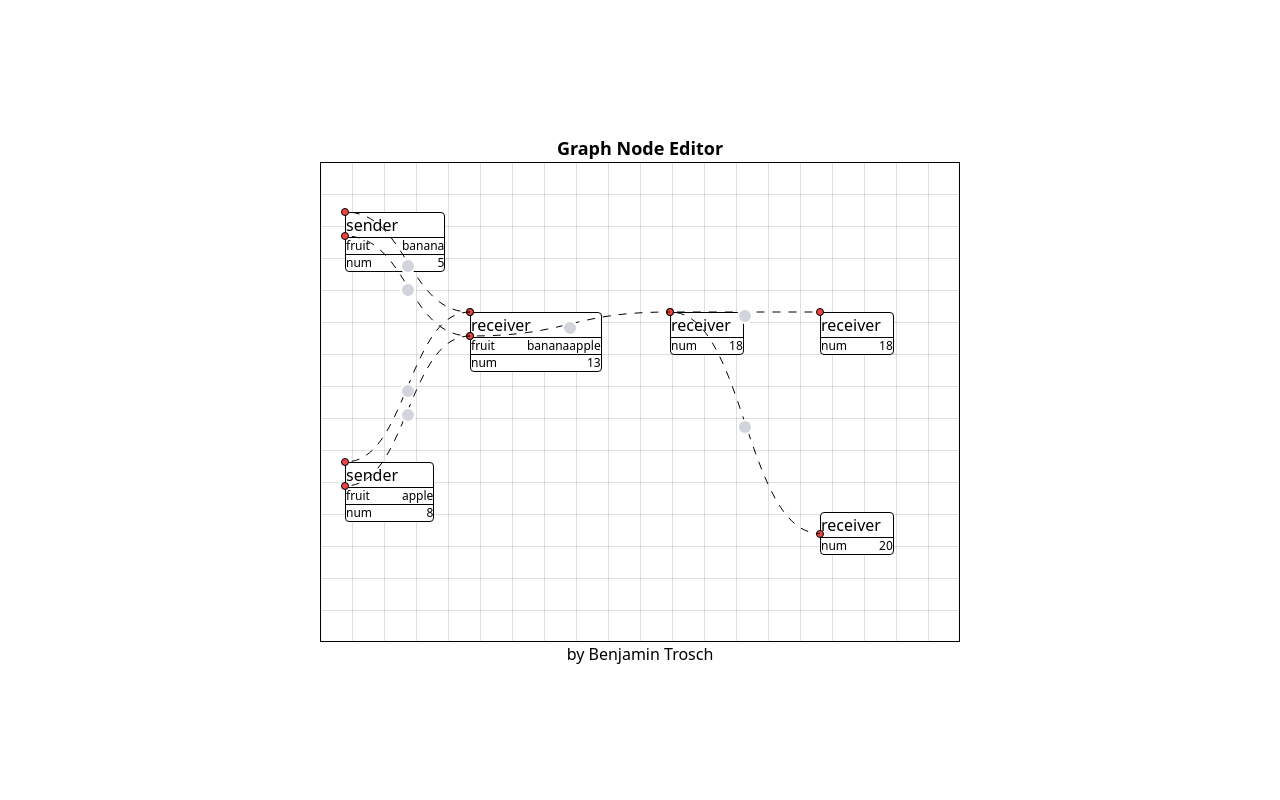
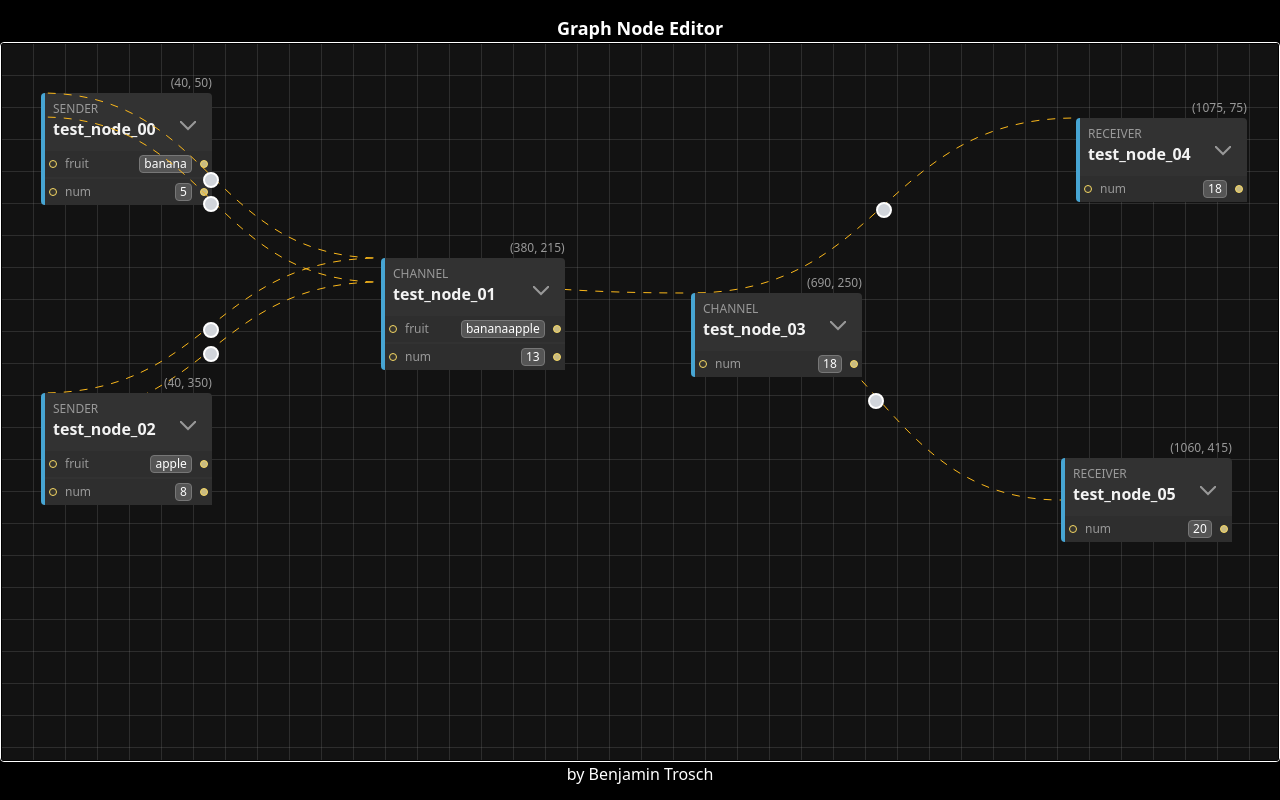
Before and after one commit to benjitrosch/graph-node-editor, a Next.js app: page / in a window 1280 px wide. Built offline with nearby package versions, Linux system fonts and the light colour scheme.

Commit message:
added temp styling to project

```diff
--- a/components/Connector.tsx
+++ b/components/Connector.tsx
@@ -1,4 +1,5 @@
-import { FC, useEffect, useRef } from "react"
+import { CSSProperties, FC, useEffect, useRef } from "react"
+import clsx from 'clsx'
 
 import { Position } from "../types/bounds"
 import useDrag, { DragState } from "../hooks/useDrag"
@@ -9,6 +10,9 @@ type Props = {
     position: Position
     offset: Position
     radius: number
+    hasConnection: boolean
+    className?: string,
+    style?: CSSProperties
     setConnectorPoints: (mouse: Position) => void
     deselectConnector: () => void
     connectNodeDataRows: (nodeId: number, dataId: number) => void
@@ -20,6 +24,9 @@ const Connector: FC<Props> = ({
     position,
     offset,
     radius,
+    hasConnection,
+    className,
+    style,
     setConnectorPoints,
     deselectConnector,
     connectNodeDataRows,
@@ -27,6 +34,11 @@ const Connector: FC<Props> = ({
     const { x, y } = position
     const { elementBelow, state, mouse, ref } = useDrag(x, y, offset.x, offset.y)
     const prevState = useRef<DragState>(DragState.IDLE)
+
+    const classes = clsx(
+        `absolute rounded-full bg-[${hasConnection ? '#c9bb82' : '#38362f'}] border border-[#f7d964] cursor-crosshair`,
+        className,
+    )
 
     useEffect(() => {
         if (state === DragState.MOVE) {
@@ -61,8 +73,9 @@ const Connector: FC<Props> = ({
         <div
             id={`connector_node_${nodeId}_data_${dataId}`}
             ref={ref}
-            className="absolute z-30 bg-red-500 rounded-full border border-black cursor-crosshair"
+            className={classes}
             style={{
+                ...style,
                 width: radius,
                 height: radius,
                 marginLeft: x + offset.x,
--- a/components/DataRow.tsx
+++ b/components/DataRow.tsx
@@ -13,11 +13,24 @@ const DataRow =
 }: Props<T>): JSX.Element => {
     return (
         <div
-        className="relative w-full h-fit flex items-center justify-between gap-8 border-t border-black text-xs"
-    >
-        <span>{title}</span>
-        <span>{value}</span>
-    </div>
+            className="relative w-full h-fit flex items-center justify-between gap-8 p-1 bg-[#2e2e2e] border-t-2 border-[#323232] text-[#999999] text-xs"
+        >
+            <div className="flex items-center gap-2">
+                <div className="w-2 h-2 rounded-full bg-[#38362f] border border-[#f7d964]" />
+
+                <span>{title}</span>
+            </div>
+
+            <div className="flex items-center gap-2">
+                <span
+                    className="px-1 text-white bg-[#555555] border border-[#777777] rounded"
+                >
+                    {value}
+                </span>
+
+                <div className="w-2 h-2 rounded-full bg-[#c9bb82] border border-[#f7d964]" />
+            </div>
+        </div>
     )
 }
 
--- a/components/Graph.tsx
+++ b/components/Graph.tsx
@@ -1,10 +1,10 @@
-import { FC, useEffect, useState } from "react"
+import { createRef, FC, RefObject, useEffect, useRef, useState } from "react"
 
 import { Position } from "../types/bounds"
 import { NodeDataConnection, NodeDataConnectionTypes, NodeDataRowRef, NodeMeta } from "../types/nodes"
 import useDrag from "../hooks/useDrag"
 
-import Node from '../components/Node'
+import Node, { NodeRef } from '../components/Node'
 import Background from "./Background"
 import DataRow from "./DataRow"
 import Connector from "./Connector"
@@ -21,6 +21,7 @@ const Graph: FC<Props> = ({
     height = 1080,
 }) => {
     const [nodes, setNodes] = useState<NodeMeta[]>(data)
+    const nodeRefs = useRef<RefObject<NodeRef>[]>([])
     const [activeNode, setActiveNode] = useState<number>(-1)
     const [dataRowRefs, setDataRowRefs] = useState<NodeDataRowRef[]>([])
 
@@ -36,12 +37,18 @@ const Graph: FC<Props> = ({
     }
 
     const lineStyle = {
-        stroke: "#000000",
+        stroke: "#fbb81b",
         strokeWidth: "1"
     }
 
     const r = 8
     const buttonSize = 32
+
+    useEffect(() => {
+        for (let i = 0; i < nodes.length; i++) {
+            nodeRefs.current.push(createRef<NodeRef>())
+        }
+    }, [nodes.length])
 
     useEffect(() => {
         setOffset(position)
@@ -57,6 +64,7 @@ const Graph: FC<Props> = ({
         newNodes.push(node)
 
         setNodes(newNodes)
+        setActiveNode(id)
     }
 
     const deselectNode = () => {
@@ -65,8 +73,13 @@ const Graph: FC<Props> = ({
 
     const updateNodeMeta = (id: number, data: NodeMeta) => {
         const index = nodes.findIndex((node) => node.id === id)
+
+        const newSize = nodeRefs.current[index]?.current?.resize()
+        if (newSize) {
+            data.size = newSize
+        }
+
         const newNodes = [...nodes]
-
         newNodes.splice(index, 1, data)
 
         setNodes(newNodes)
@@ -134,8 +147,19 @@ const Graph: FC<Props> = ({
     }
 
     const connectNodeDataRows = (n0: number, d0: number, n1: number, d1: number) => {
+        if (n0 === n1) {
+            return
+        }
+
         const index = nodes.findIndex((node) => node.id === n0)
         const node = nodes[index]
+
+        const isConnected = node.connections.find((c) =>
+            c.dataId === d0 && c.to.nodeId === n1 && c.to.dataId === 1) != null
+
+        if (isConnected) {
+            return
+        }
 
         const connection: NodeDataConnection = {
             dataId: d0,
@@ -162,7 +186,8 @@ const Graph: FC<Props> = ({
 
     const checkDataSources = (id: number, data: number) => {
         const sources = nodes.reduce((values, node) => {
-            const connection = node.connections.find((c) => c.to.nodeId === id && c.to.dataId === data)
+            const connections = node.connections.filter((c) => c.to.nodeId === id && c.to.dataId === data)
+            connections.forEach((connection) => {
                 if (connection != null) {
                     const dataId = connection.dataId
                     const nodeData = node.data?.find((d) => d.id === dataId)
@@ -174,6 +199,7 @@ const Graph: FC<Props> = ({
                         values.push(value)
                     }
                 }
+            })
 
             return values
         }, [] as any[])
@@ -190,7 +216,7 @@ const Graph: FC<Props> = ({
 
     return (
         <div
-            className='relative z-0 overflow-hidden'
+            className='relative z-0 overflow-hidden bg-[#121212] border border-white rounded'
             style={{
                 width,
                 height
@@ -202,20 +228,60 @@ const Graph: FC<Props> = ({
                 className={`w-full h-full absolute z-10 cursor-move`}
             />
 
-            {nodes.map((node) => {
+            {nodes.map((node, i) => {
                 return (
                     <div key={node.id}>
                         <Node
+                            ref={nodeRefs.current[i]}
                             data={node}
                             offset={offset}
+                            isActive={node.id === activeNode}
                             selectNode={() => selectNode(node.id)}
                             deselectNode={deselectNode}
                             updateNodeMeta={(data: NodeMeta) => updateNodeMeta(node.id, data)}
+                            style={{
+                                zIndex: 20 + i,
+                            }}
                         >
                             {node.content}
                             {node.data?.map((data, i) => {
                                 const mod = checkDataSources(node.id, data.id)
                                 const value = mod ? data.value + mod : data.value
+
+                                const n0 = nodeById(node.id)
+                                const p0 = { x: n0.position.x, y: n0.position.y }
+                                const x0 = p0.x
+                                const y0 = p0.y + (n0.size.height * 0.5) + data.id * 24 // TODO: get ref of datarow to find pos
+
+                                const receiver = (<Connector
+                                                nodeId={node.id}
+                                                dataId={data.id}
+                                                position={{ x: x0 - (r * 0.5), y: y0 - (r * 0.5) }}
+                                                offset={offset}
+                                                radius={r}
+                                                hasConnection={nodes.find((n) => n.connections.find((c) => c.to.nodeId === node.id && c.to.dataId === data.id)) != null}
+                                                setConnectorPoints={(mouse: Position) => setConnectorPoints([{ x: x0 + offset.x, y: y0 + offset.y }, mouse])}
+                                                deselectConnector={() => setConnectorPoints(null)}
+                                                connectNodeDataRows={(n0: number, d0: number) => connectNodeDataRows(n0, d0, node.id, data.id)}
+                                                style={{
+                                                    zIndex: 20 + i
+                                                }}
+                                            />)
+
+                                const sender = (<Connector
+                                                nodeId={node.id}
+                                                dataId={data.id}
+                                                position={{ x: x0 + n0.size.width - (r * 0.5), y: y0 - (r * 0.5) }}
+                                                offset={offset}
+                                                radius={r}
+                                                hasConnection={n0.connections.find((c) => c.dataId === data.id) != null}
+                                                setConnectorPoints={(mouse: Position) => setConnectorPoints([{ x: x0 + n0.size.width + offset.x, y: y0 + offset.y }, mouse])}
+                                                deselectConnector={() => setConnectorPoints(null)}
+                                                connectNodeDataRows={(n1: number, d1: number) => connectNodeDataRows(node.id, data.id, n1, d1)}
+                                                style={{
+                                                    zIndex: 20 + i
+                                                }}
+                                            />)
 
                                 return (
                                     <DataRow
@@ -227,7 +293,7 @@ const Graph: FC<Props> = ({
                             })}
                         </Node>
 
-                        {node.data?.map((data) => {
+                        {/* {node.data?.map((data) => {
                             const n0 = nodeById(node.id)
                             const p0 = { x: n0.position.x, y: n0.position.y }
                             const x0 = p0.x
@@ -239,9 +305,13 @@ const Graph: FC<Props> = ({
                                             position={{ x: x0 - (r * 0.5), y: y0 - (r * 0.5) }}
                                             offset={offset}
                                             radius={r}
+                                            hasConnection={nodes.find((n) => n.connections.find((c) => c.to.nodeId === node.id && c.to.dataId === data.id)) != null}
                                             setConnectorPoints={(mouse: Position) => setConnectorPoints([{ x: x0 + offset.x, y: y0 + offset.y }, mouse])}
                                             deselectConnector={() => setConnectorPoints(null)}
                                             connectNodeDataRows={(n0: number, d0: number) => connectNodeDataRows(n0, d0, node.id, data.id)}
+                                            style={{
+                                                zIndex: 20 + i
+                                            }}
                                         />)
 
                             const sender = (<Connector
@@ -250,9 +320,13 @@ const Graph: FC<Props> = ({
                                             position={{ x: x0 + n0.size.width - (r * 0.5), y: y0 - (r * 0.5) }}
                                             offset={offset}
                                             radius={r}
+                                            hasConnection={n0.connections.find((c) => c.dataId === data.id) != null}
                                             setConnectorPoints={(mouse: Position) => setConnectorPoints([{ x: x0 + n0.size.width + offset.x, y: y0 + offset.y }, mouse])}
                                             deselectConnector={() => setConnectorPoints(null)}
                                             connectNodeDataRows={(n1: number, d1: number) => connectNodeDataRows(node.id, data.id, n1, d1)}
+                                            style={{
+                                                zIndex: 20 + i
+                                            }}
                                         />)
 
                             return (
@@ -263,24 +337,37 @@ const Graph: FC<Props> = ({
                                     {node.type == (node.type | NodeDataConnectionTypes.SENDER) && sender}
                                 </div>
                             )
-                        })}
+                        })} */}
 
                         {node.connections.map((connection, i) => {
                             const { x, y } = getMidpointBetweenConnectors(node, connection)
+
+                            const style = {...lineStyle}
+                            if (node.id === activeNode) {
+                                style.stroke = "#54ba08"
+                                style.strokeWidth = "2"
+                            }
+                            if (connection.to.nodeId === activeNode) {
+                                style.stroke = "#aa44dd"
+                                style.strokeWidth = "2"
+                            }
 
                             return (
                                 <div
                                     key={`node_${node.id}_connection_${i}_${i}`}
                                 >
                                     <svg
-                                        className='absolute z-50 pointer-events-none'
+                                        className='absolute pointer-events-none'
+                                        style={{
+                                            zIndex: 20 + i
+                                        }}
                                         {...svgSizeProps}
                                     >
                                         <path
                                             className='path'
                                             d={drawConnectorPath(node, connection)}
                                             fill="none"
-                                            {...lineStyle}
+                                            {...style}
                                         />
                                         <foreignObject
                                             className="block overflow-hidden"
@@ -290,7 +377,7 @@ const Graph: FC<Props> = ({
                                             y={y - buttonSize * 0.25}
                                         >
                                             <button
-                                                className="w-4 h-4 z-50 text-xs text-white bg-gray-300 border-2 border-white rounded-full cursor-pointer pointer-events-auto"
+                                                className="w-4 h-4 text-xs text-white bg-gray-300 border-2 border-white rounded-full cursor-pointer pointer-events-auto"
                                                 onClick={() => disconnectNodeDataRows(node.id, connection.dataId, connection.to.nodeId, connection.to.dataId)}
                                             />
                                         </foreignObject>
--- a/components/Node.tsx
+++ b/components/Node.tsx
@@ -1,14 +1,28 @@
 /* eslint-disable react-hooks/exhaustive-deps */
-import { CSSProperties, FC, ReactNode, useEffect } from "react"
+import {
+    CSSProperties,
+    forwardRef,
+    ReactNode,
+    useEffect,
+    useImperativeHandle,
+    useState,
+} from "react"
 import clsx from 'clsx'
 
-import { Position } from "../types/bounds"
-import { NodeMeta } from "../types/nodes"
+import { Position, Size } from "../types/bounds"
+import { NodeDataConnectionTypes, NodeMeta } from "../types/nodes"
 import useDrag, { DragState } from "../hooks/useDrag"
+
+export type NodeRef = {
+    id: number,
+    meta: NodeMeta,
+    resize: () => Size
+}
 
 type Props = {
     data: NodeMeta
     offset: Position
+    isActive: boolean
     children: ReactNode
     className?: string,
     style?: CSSProperties
@@ -17,73 +31,142 @@ type Props = {
     updateNodeMeta: (data: NodeMeta) => void
 }
 
-const Node: FC<Props> = ({
+const Node = forwardRef(({
     data,
     offset,
+    isActive,
     children,
     className,
     style,
     selectNode,
     deselectNode,
-    updateNodeMeta
-}) => {
+    updateNodeMeta,
+}: Props, ref) => {
     const { position } = data
-    const { state, position: elementPosition, ref } = useDrag(position.x, position.y, -offset.x, -offset.y)
+    const { state, position: elementPosition, ref: dragRef } = useDrag(position.x, position.y, -offset.x, -offset.y)
+
+    const [expanded, toggleExpanded] = useState<boolean>(true)
 
     const classes = clsx(
-        "absolute w-fit h-fit z-20 bg-white border border-black rounded cursor-pointer select-none",
+        "absolute w-fit h-fit bg-[#323232] border-l-4 border-[#47a5d3] rounded cursor-pointer select-none",
         className,
         {
-            "active": state === DragState.MOVE || state === DragState.ACTIVE,
+            "move": state === DragState.MOVE || state === DragState.ACTIVE,
+            "active": isActive
         }
     )
+
+    useImperativeHandle(ref, () => ({
+        id: data.id,
+        meta: data,
+        resize: () => {
+            const element = dragRef.current
+            if (element != null) {
+                return {
+                    width: element.offsetWidth,
+                    height: element.offsetHeight,
+                }
+            } else {
+                return data.size
+            }
+        }
+    }), [dragRef.current])
 
     useEffect(() => {
         if (state === DragState.ACTIVE) {
             selectNode()
         }
 
-        if (state === DragState.IDLE) {
-            deselectNode()
-        }
+        // if (state === DragState.IDLE) {
+        //     deselectNode()
+        // }
     }, [state])
 
     useEffect(() => {
-        const element = ref.current
-        if (element != null) {
         updateNodeMeta({
             ...data,
             position: {
                 x: elementPosition.x,
                 y: elementPosition.y,
-                },
-                size: {
-                    width: element.offsetWidth,
-                    height: element.offsetHeight,
             }
         })
+    }, [elementPosition, dragRef.current])
+
+    const nodeTypeToString = (type: NodeDataConnectionTypes) => {
+        switch (type) {
+            case NodeDataConnectionTypes.RECEIVER:
+                return 'RECEIVER'
+
+            case NodeDataConnectionTypes.CHANNEL:
+                return 'CHANNEL'
+
+            case NodeDataConnectionTypes.SENDER:
+                return 'SENDER'
         }
-    }, [elementPosition, ref.current])
+    }
 
     return (
         <div
-            ref={ref}
+            ref={dragRef}
+            className={classes}
             style={{
                 ...style,
                 marginLeft: elementPosition.x + offset.x,
                 marginTop: elementPosition.y + offset.y,
             }}
-            className={classes}
         >
-            {children}
+            <span className="absolute top-[-18px] right-0 text-[#999999] text-xs">({position.x}, {position.y})</span>
+
+            <div className="flex items-center justify-between gap-8 p-2">
+                <div className="flex flex-col">
+                    <span
+                        className="font-light text-xs text-[#999999]"
+                    >
+                        {nodeTypeToString(data.type)}
+                    </span>
+
+                    <span
+                        className="font-semibold text-[#f3f3f3]"
+                    >
+                        {data.title}
+                    </span>
+                </div>
+
+                <svg
+                    width="16px"
+                    height="16px"
+                    viewBox="0 0 16 16"
+                    onClick={() => toggleExpanded(!expanded)}
+                    className="cursor-pointer transition-all"
+                    style={{
+                        transform: `rotate(${expanded ? 90 : 0}deg)`,
+                        transformOrigin: 'left',
+                    }}
+                >
+                    <path
+                        fill="none"
+                        stroke="#999999"
+                        strokeWidth="2"
+                        d="M0 0 L8 8 L0 16"
+                    />
+                </svg>
+            </div>
+
+            {expanded && children}
 
             <style jsx>{`
+                .move {
+                    box-shadow: 0 0 0 0.1px rgba(0, 0, 0), 0 4px 8px -2px rgba(0, 0, 0, 0.2)
+                }
+
                 .active {
-                    box-shadow: 0 0 0 0.1px rgba(0, 0, 0), 0 4px 8px -2px rgba(0, 0, 0, 0.2)
+                    // box-shadow: 0 0 0 1px #999999
                 }
             `}</style>
         </div>
     )
-}
+})
+
+Node.displayName = "Node"
 
 export default Node
--- a/pages/index.tsx
+++ b/pages/index.tsx
@@ -7,8 +7,8 @@ import Graph from '../components/Graph'
 const data: NodeMeta[] = [
   {
     id: 0,
-    content: <span>sender</span>,
-    position: { x: 25, y: 50 },
+    title: "test_node_00",
+    position: { x: 40, y: 50 },
     size: { width: 0, height: 0 },
     type: NodeDataConnectionTypes.SENDER,
     connections: [
@@ -42,8 +42,8 @@ const data: NodeMeta[] = [
   },
   {
     id: 1,
-    content: <span>receiver</span>,
-    position: { x: 150, y: 150 },
+    title: "test_node_01",
+    position: { x: 380, y: 215 },
     size: { width: 0, height: 0 },
     type: NodeDataConnectionTypes.CHANNEL,
     connections: [
@@ -70,8 +70,8 @@ const data: NodeMeta[] = [
   },
   {
     id: 2,
-    content: <span>sender</span>,
-    position: { x: 25, y: 300 },
+    title: "test_node_02",
+    position: { x: 40, y: 350 },
     size: { width: 0, height: 0 },
     type: NodeDataConnectionTypes.SENDER,
     connections: [
@@ -105,8 +105,8 @@ const data: NodeMeta[] = [
   },
   {
     id: 3,
-    content: <span>receiver</span>,
-    position: { x: 350, y: 150 },
+    title: "test_node_03",
+    position: { x: 690, y: 250 },
     size: { width: 0, height: 0 },
     type: NodeDataConnectionTypes.CHANNEL,
     connections: [
@@ -135,8 +135,8 @@ const data: NodeMeta[] = [
   },
   {
     id: 4,
-    content: <span>receiver</span>,
-    position: { x: 500, y: 150 },
+    title: "test_node_04",
+    position: { x: 1075, y: 75 },
     size: { width: 0, height: 0 },
     type: NodeDataConnectionTypes.RECEIVER,
     connections: [],
@@ -150,8 +150,8 @@ const data: NodeMeta[] = [
   },
   {
     id: 5,
-    content: <span>receiver</span>,
-    position: { x: 500, y: 350 },
+    title: "test_node_05",
+    position: { x: 1060, y: 415 },
     size: { width: 0, height: 0 },
     type: NodeDataConnectionTypes.RECEIVER,
     connections: [],
@@ -167,15 +167,15 @@ const data: NodeMeta[] = [
 
 const Home: NextPage = () => {
   return (
-    <div className='w-screen h-screen flex flex-col items-center justify-center'>
+    <div className='w-screen h-screen flex flex-col items-center justify-center bg-black text-white'>
       <h1 className='text-lg font-bold'>
         Graph Node Editor
       </h1>
 
       <Graph
         data={data}
-        width={640}
-        height={480}
+        width={1280}
+        height={720}
       />
 
       <p>by Benjamin Trosch</p>
--- a/types/nodes.ts
+++ b/types/nodes.ts
@@ -4,7 +4,8 @@ import { Position, Size } from "./bounds"
 
 export type NodeMeta = {
     id: number
-    content: ReactNode
+    title: string
+    content?: ReactNode
     position: Position
     size: Size
     type: NodeDataConnectionTypes
```
Lines whose indentation alone changed are shown as unchanged.
